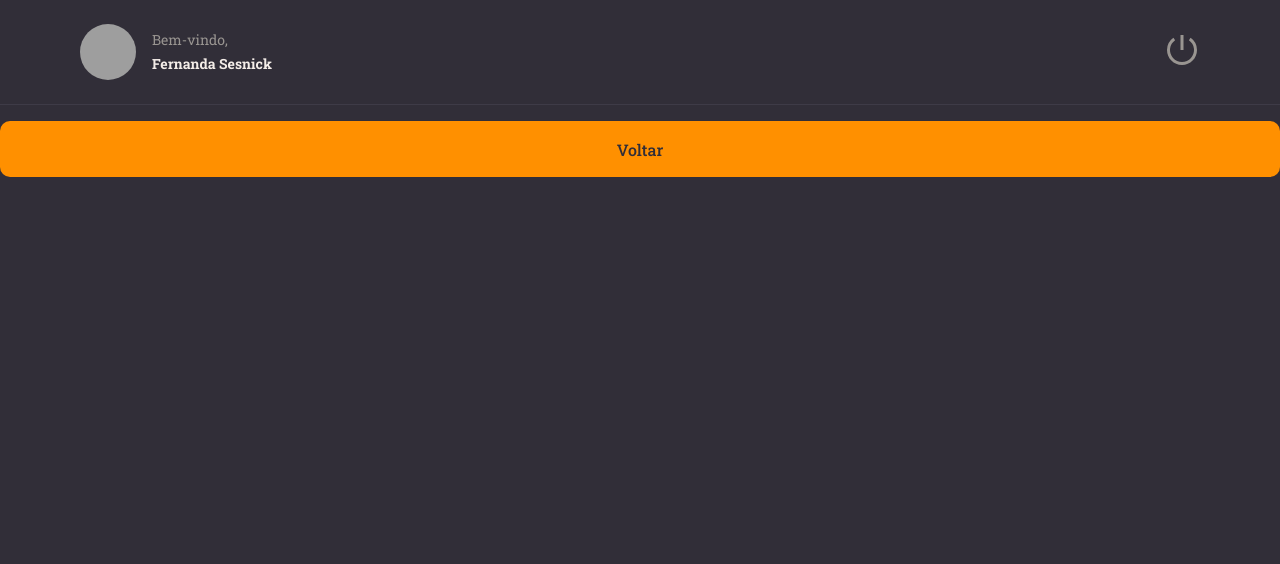
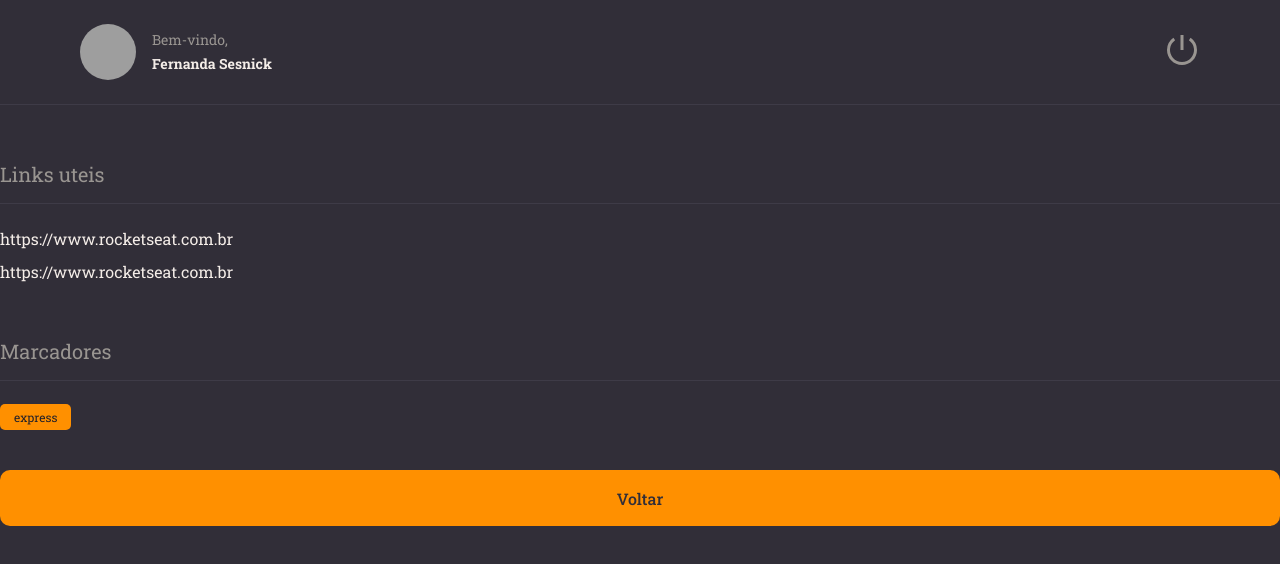
Before and after one commit to Fsesnick/notes-app, a React (Vite) app: page / in a window 1280 px wide. Shown: the top 564 px of the page. Built offline with nearby package versions, Linux system fonts and the light colour scheme; grey boxes are pictures that could not be loaded.

Commit message:
secoes pagida details

```diff
--- /dev/null
+++ b/src/components/Section/index.jsx
@@ -0,0 +1,10 @@
+import { Container } from "./style";
+
+export function Section ({title, children}) {
+ return (
+ <Container>
+    <h2>{title}</h2>
+    {children}
+</Container>
+);
+}
--- /dev/null
+++ b/src/components/Section/style.js
@@ -0,0 +1,18 @@
+import styled from 'styled-components'
+
+export const Container = styled.section`
+  margin: 56px 0 28px;
+
+  > h2 {
+    border-bottom-width: 1px;
+    border-bottom-style: solid;
+    border-bottom-color: ${({ theme}) => theme.COLORS.BACKGROUND_700};
+
+    padding-bottom: 16px;
+    margin-bottom: 24px;
+
+    color: ${({ theme}) => theme.COLORS.GRAY_100};
+    font-size: 20px;
+    font-weight: 400;
+  }
+`
--- /dev/null
+++ b/src/components/Tag/index.jsx
@@ -0,0 +1,9 @@
+import { Container } from "./style";
+
+export function Tag({title}){
+    return(
+        <Container>
+            {title}
+        </Container>
+    );
+}
--- /dev/null
+++ b/src/components/Tag/style.js
@@ -0,0 +1,10 @@
+import styled from 'styled-components'
+
+export const Container = styled.span`
+  font-size: 12px;
+  padding: 5px 14px;
+  border-radius: 5px;
+  margin-right: 6px;
+  color: ${({ theme }) => theme.COLORS.BACKGROUND_900};
+  background-color: ${({ theme }) => theme.COLORS.ORANGE};
+`
--- a/src/pages/Details/index.jsx
+++ b/src/pages/Details/index.jsx
@@ -1,6 +1,8 @@
-import { Container } from "./styles";
+import { Container, Links } from "./styles";
 import { Button } from "../../components/Button";
 import { Header } from "../../components/Header";
+import { Section } from "../../components/Section";
+import { Tag } from "../../components/Tag";
 
 
 export function Details(){
@@ -8,6 +10,15 @@
   return(
     <Container>
       <Header/>
+      <Section title="Links uteis">
+      <Links>
+        <li><a href="#">https://www.rocketseat.com.br</a></li>
+        <li> <a href="#">https://www.rocketseat.com.br</a> </li>
+      </Links>
+      </Section>
+      <Section title="Marcadores">
+        <Tag title="express" />
+      </Section>
 
        <Button title= "Voltar"/>
     </Container>
--- a/src/pages/Details/styles.js
+++ b/src/pages/Details/styles.js
@@ -8,4 +8,17 @@
   grid-template-areas:
   "header"
   "content";
+`
+
+export const Links = styled.ul`
+    list-style :none;
+
+    > li {
+        margin-top: 12px;
+
+
+    a {
+        color: ${({ theme}) => theme.COLORS.WHITE};
+    }
+    }
 `;
```
